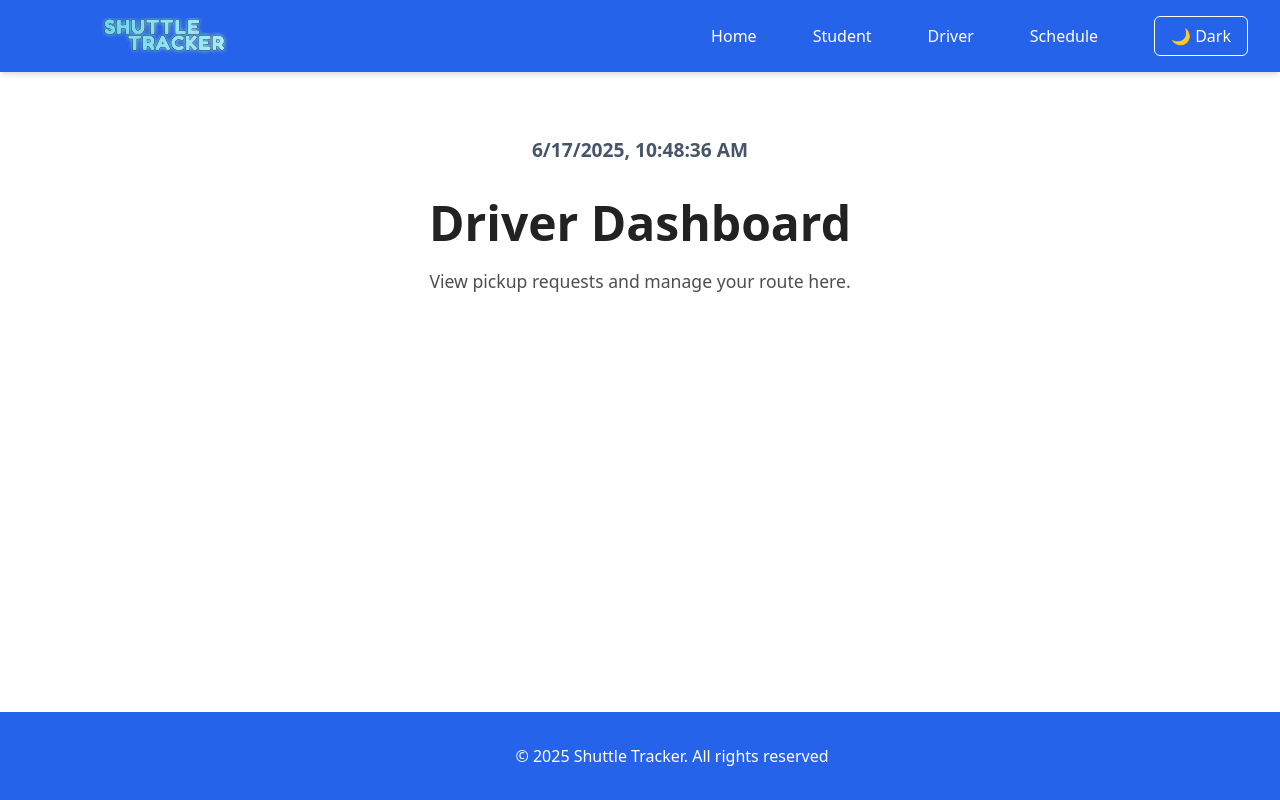
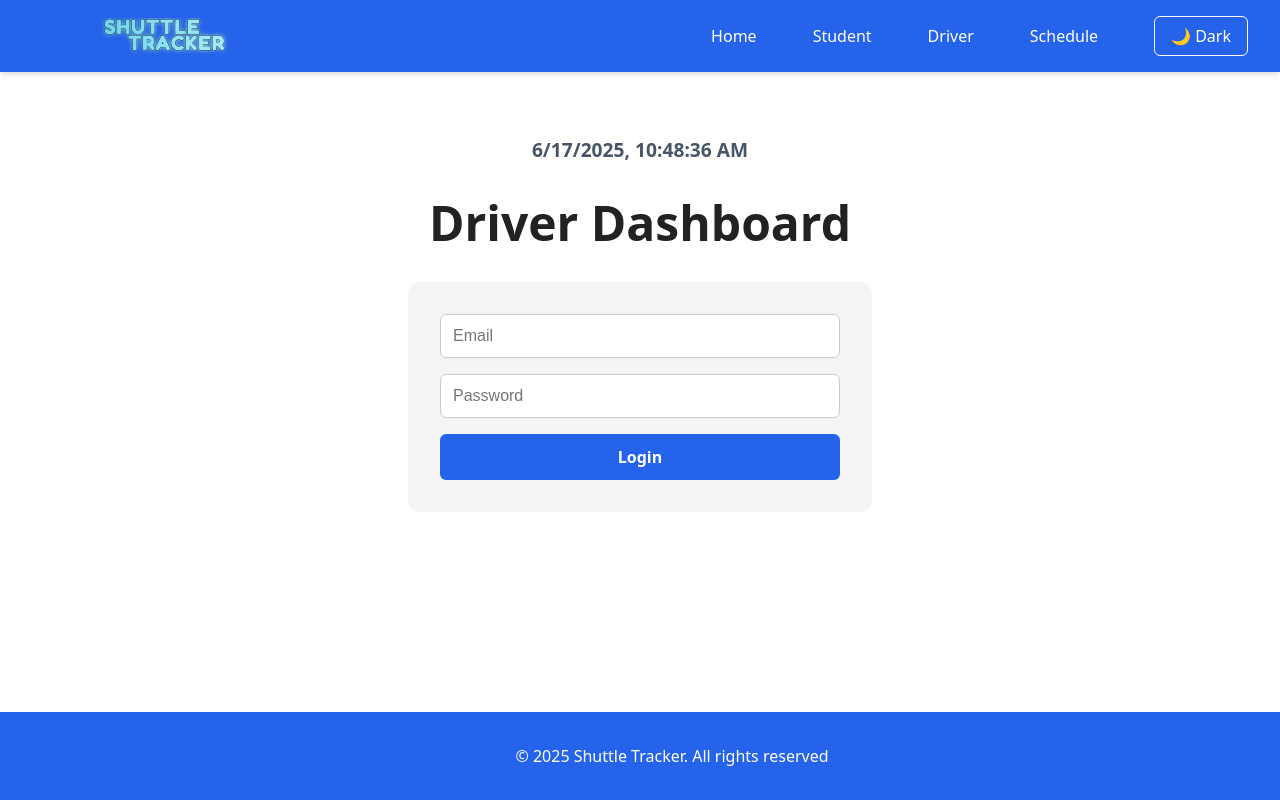
Before and after one commit to nst-sdc/Shuttle_Tracker, a React (Vite) app in the folder frontend/latest/: page /driver in a window 1280 px wide. Built offline with nearby package versions, Linux system fonts and the light colour scheme.

Commit message:
Add toast notifications and login forms for Student and Driver

```diff
--- a/frontend/latest/src/pages/Driver.jsx
+++ b/frontend/latest/src/pages/Driver.jsx
@@ -1,7 +1,13 @@
 import React, { useEffect, useState } from 'react';
+import { ToastContainer, toast } from 'react-toastify';
+import 'react-toastify/dist/ReactToastify.css';
 
 function Driver() {
   const [dateTime, setDateTime] = useState(new Date());
+  const [email, setEmail] = useState('');
+  const [password, setPassword] = useState('');
+  const [loading, setLoading] = useState(false);
+  const [loggedIn, setLoggedIn] = useState(false);
 
   useEffect(() => {
     const timer = setInterval(() => {
@@ -39,13 +45,55 @@ function Driver() {
     lineHeight: 1.6
   };
 
+  const handleLogin = async (e) => {
+    e.preventDefault();
+    setLoading(true);
+    // Simulate API call
+    setTimeout(() => {
+      setLoading(false);
+      if (email === 'driver@gmail.com' && password === 'password') {
+        setLoggedIn(true);
+        toast.success('Driver logged in successfully');
+      } else if (email && password) {
+        toast.error('Incorrect email or password');
+      } else {
+        toast.error('Something went wrong. Please try again.');
+      }
+    }, 1000);
+  };
+
   return (
     <div style={containerStyle}>
       <div style={timeStyle}>
         {dateTime.toLocaleString()}
       </div>
       <h1 style={titleStyle}>Driver Dashboard</h1>
-      <p style={descriptionStyle}>View pickup requests and manage your route here.</p>
+      {!loggedIn ? (
+        <form onSubmit={handleLogin} style={{ maxWidth: 400, margin: '2rem auto', display: 'flex', flexDirection: 'column', gap: '1rem', background: '#f4f4f5', padding: '2rem', borderRadius: 12 }}>
+          <input
+            type="email"
+            placeholder="Email"
+            value={email}
+            onChange={e => setEmail(e.target.value)}
+            required
+            style={{ padding: '0.75rem', borderRadius: 6, border: '1px solid #ccc', fontSize: '1rem' }}
+          />
+          <input
+            type="password"
+            placeholder="Password"
+            value={password}
+            onChange={e => setPassword(e.target.value)}
+            required
+            style={{ padding: '0.75rem', borderRadius: 6, border: '1px solid #ccc', fontSize: '1rem' }}
+          />
+          <button type="submit" disabled={loading} style={{ background: '#2563eb', color: '#fff', fontWeight: 600, padding: '0.75rem', borderRadius: 6, border: 'none', fontSize: '1rem', cursor: 'pointer' }}>
+            {loading ? 'Logging in...' : 'Login'}
+          </button>
+        </form>
+      ) : (
+        <p style={descriptionStyle}>View pickup requests and manage your route here.</p>
+      )}
+      <ToastContainer position="top-center" autoClose={2000} />
     </div>
   );
 }
--- a/frontend/latest/src/pages/Student.jsx
+++ b/frontend/latest/src/pages/Student.jsx
@@ -1,7 +1,13 @@
 import React, { useEffect, useState } from 'react';
+import { ToastContainer, toast } from 'react-toastify';
+import 'react-toastify/dist/ReactToastify.css';
 
 function Student() {
   const [dateTime, setDateTime] = useState(new Date());
+  const [email, setEmail] = useState('');
+  const [password, setPassword] = useState('');
+  const [loading, setLoading] = useState(false);
+  const [loggedIn, setLoggedIn] = useState(false);
 
   useEffect(() => {
     const timer = setInterval(() => {
@@ -39,13 +45,55 @@ function Student() {
     lineHeight: 1.6
   };
 
+  const handleLogin = async (e) => {
+    e.preventDefault();
+    setLoading(true);
+    // Simulate API call
+    setTimeout(() => {
+      setLoading(false);
+      if (email === 'student@gmail.com' && password === 'password') {
+        setLoggedIn(true);
+        toast.success('Welcome back, Student!');
+      } else if (email && password) {
+        toast.error('Incorrect email or password');
+      } else {
+        toast.error('Something went wrong. Please try again.');
+      }
+    }, 1000);
+  };
+
   return (
     <div style={containerStyle}>
       <div style={timeStyle}>
         {dateTime.toLocaleString()}
       </div>
       <h1 style={titleStyle}>Student Dashboard</h1>
-      <p style={descriptionStyle}>Track your shuttle and request pickups here.</p>
+      {!loggedIn ? (
+        <form onSubmit={handleLogin} style={{ maxWidth: 400, margin: '2rem auto', display: 'flex', flexDirection: 'column', gap: '1rem', background: '#f4f4f5', padding: '2rem', borderRadius: 12 }}>
+          <input
+            type="email"
+            placeholder="Email"
+            value={email}
+            onChange={e => setEmail(e.target.value)}
+            required
+            style={{ padding: '0.75rem', borderRadius: 6, border: '1px solid #ccc', fontSize: '1rem' }}
+          />
+          <input
+            type="password"
+            placeholder="Password"
+            value={password}
+            onChange={e => setPassword(e.target.value)}
+            required
+            style={{ padding: '0.75rem', borderRadius: 6, border: '1px solid #ccc', fontSize: '1rem' }}
+          />
+          <button type="submit" disabled={loading} style={{ background: '#2563eb', color: '#fff', fontWeight: 600, padding: '0.75rem', borderRadius: 6, border: 'none', fontSize: '1rem', cursor: 'pointer' }}>
+            {loading ? 'Logging in...' : 'Login'}
+          </button>
+        </form>
+      ) : (
+        <p style={descriptionStyle}>Track your shuttle and request pickups here.</p>
+      )}
+      <ToastContainer position="top-center" autoClose={2000} />
     </div>
   );
 }
--- /dev/null
+++ b/package.json
@@ -0,0 +1,5 @@
+{
+  "dependencies": {
+    "react-toastify": "^11.0.5"
+  }
+}
```
Also changed, not shown: 1 other file (tests, documents, lock files or other folders).
